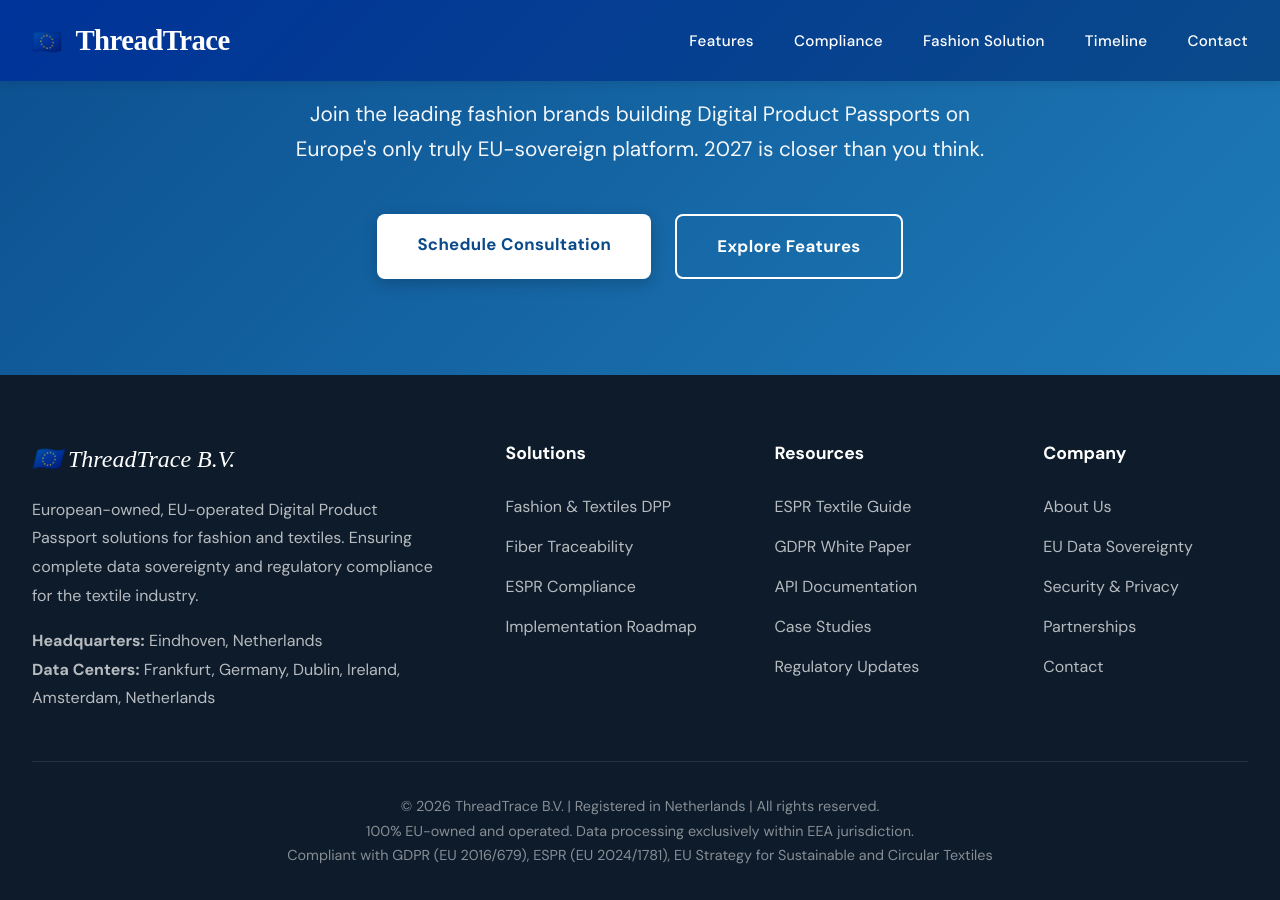
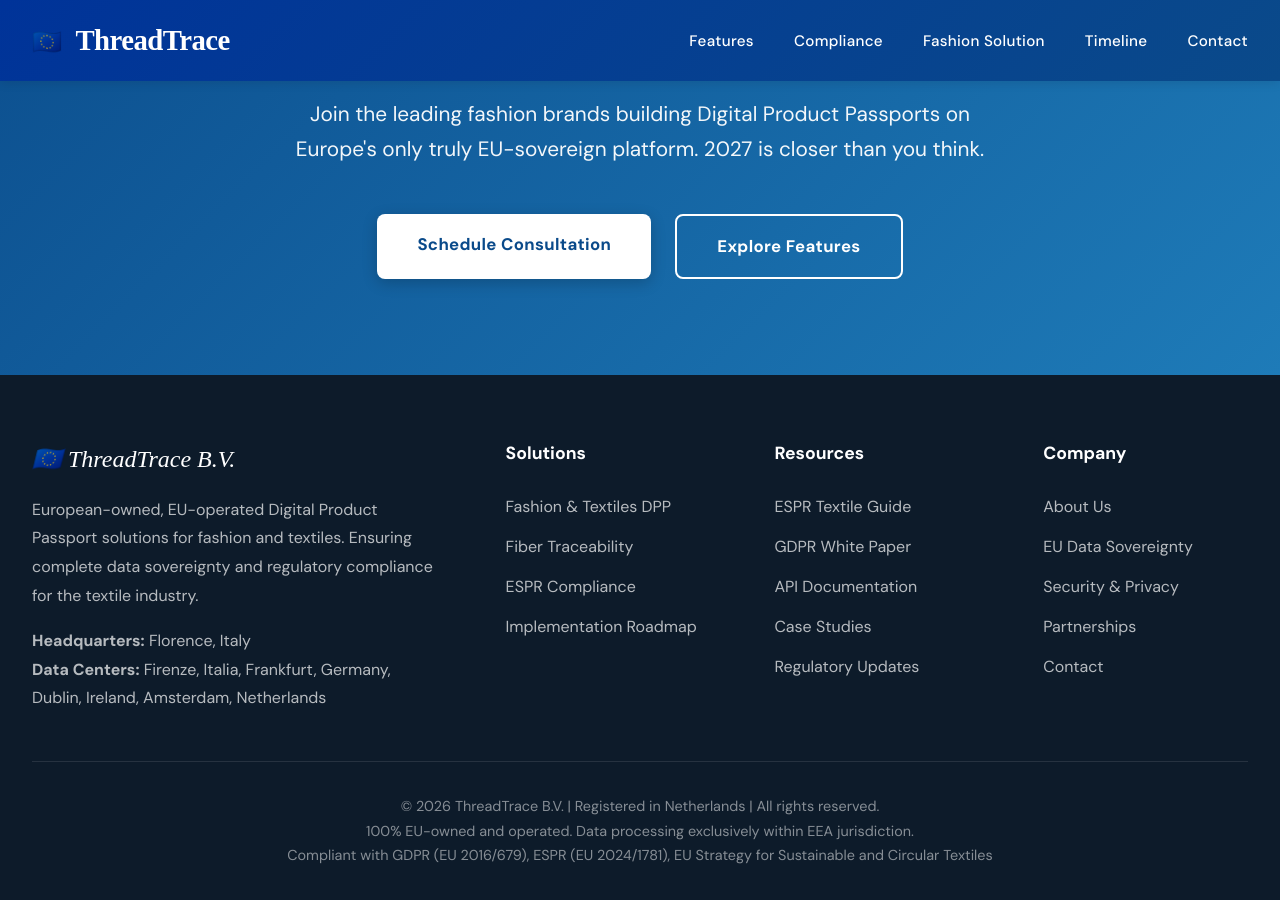
Before and after one commit to thetracethread-maker/website, a Jekyll site: the page built from index.md, in a window 1280 px wide and 900 px high, scrolled down 7634 px. Built offline with Jekyll 4.4.1, drawn with Linux system fonts in a browser that asks for light colours; some web fonts are replaced.

Commit message:
Location corrected

```diff
--- a/_config.yml
+++ b/_config.yml
@@ -11,9 +11,10 @@ url: "https://threadtrace.eu"
 # Company Information
 company:
   name: ThreadTrace B.V.
-  location: Eindhoven, Netherlands
+  location: Florence, Italy
   email: info@threadtrace.eu
   data_centers:
+    - Firenze, Italia
     - Frankfurt, Germany
     - Dublin, Ireland
     - Amsterdam, Netherlands
```
Also changed, not shown: 1 other file.
